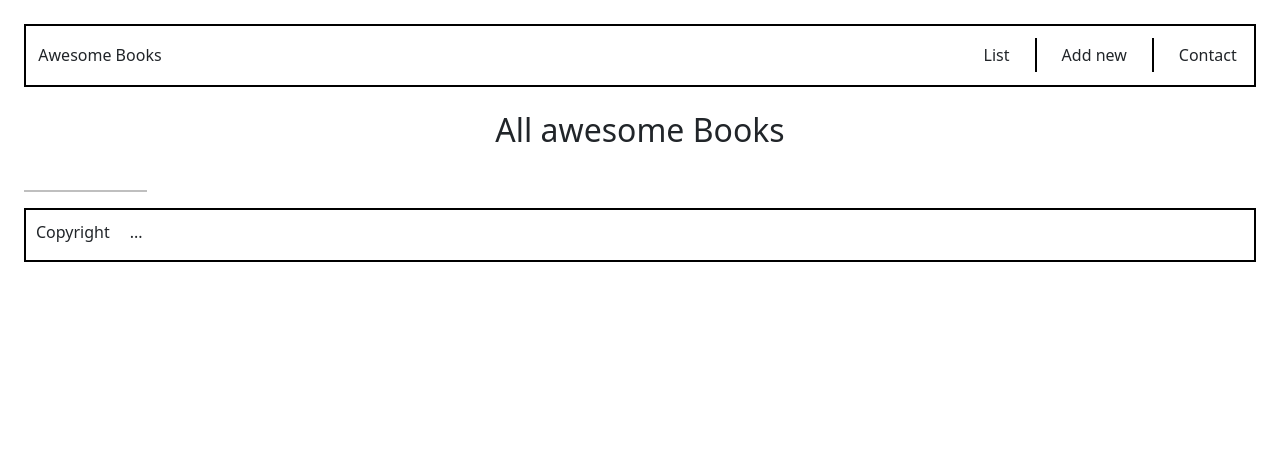
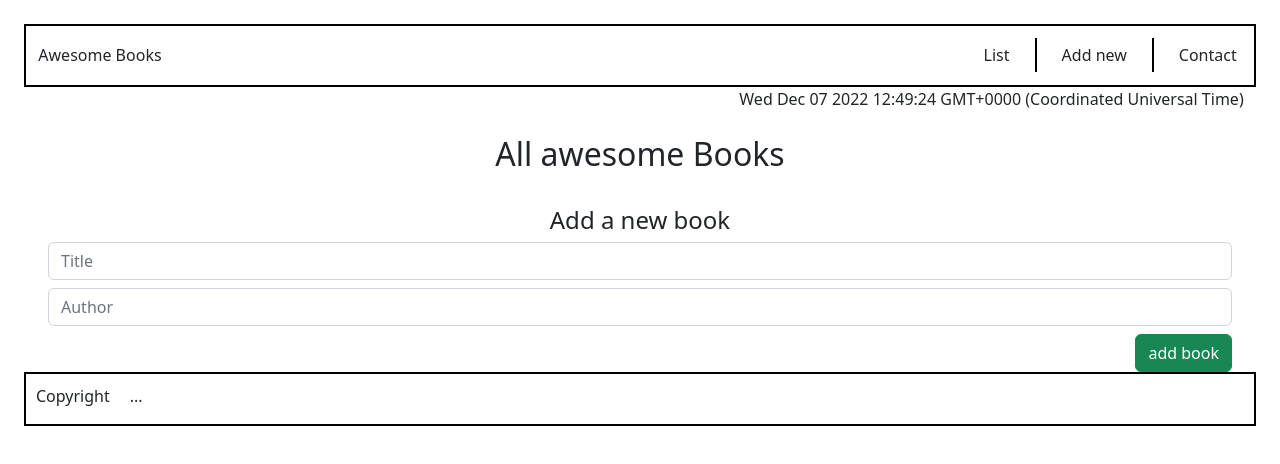
Before and after one commit to bernabasy/Awesome-books, a website: page index.html in a window 1280 px wide. Drawn offline with nearby package versions, Linux system fonts and the light colour scheme.

Commit message:
Add the form section

```diff
--- a/index.html
+++ b/index.html
@@ -28,15 +28,8 @@
           <tbody id="book-list"></tbody>
         </table>
       </section>
-      <section class="add"></section>
-      <section class="cont"></section>
-    </main>
-    <!-- <h2 class="text-center mb-2">Awesome Books</h2>
-    <table class="table">
-        <tbody id="book-list"></tbody>
-     </table> -->
-     <hr>
-     <!-- <form id="book-form" class="m-4">
+      <section class="add">
+        <form id="book-form" class="m-4">
           <h4 class="main-tittle text-center">Add a new book</h4>
           <div class="form-group mb-2">
             <input type="text" placeholder="Title" id="title" class="form-control" required>
@@ -45,7 +38,10 @@
             <input type="text" placeholder="Author" id="author" class="form-control" required>
           </div>
           <input type="submit" value="add book" class="mt-2 float-end btn-submit btn btn-success">
-      </form> -->
+        </form>
+      </section>
+      <section class="contact"></section>
+    </main>
     <footer>
      <p>Copyright</p>
      <p>...</p>
```
Lines whose indentation alone changed are shown as unchanged.
